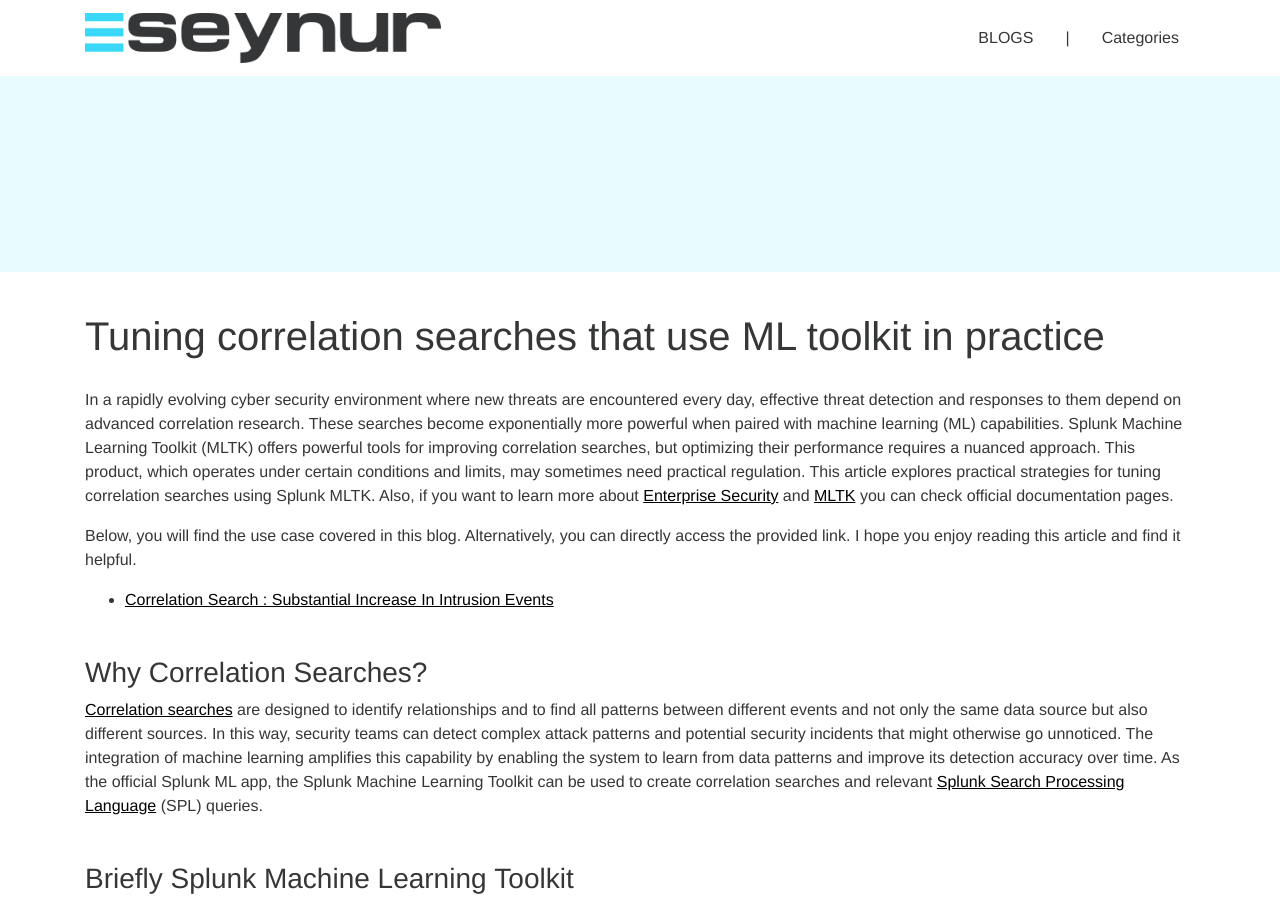
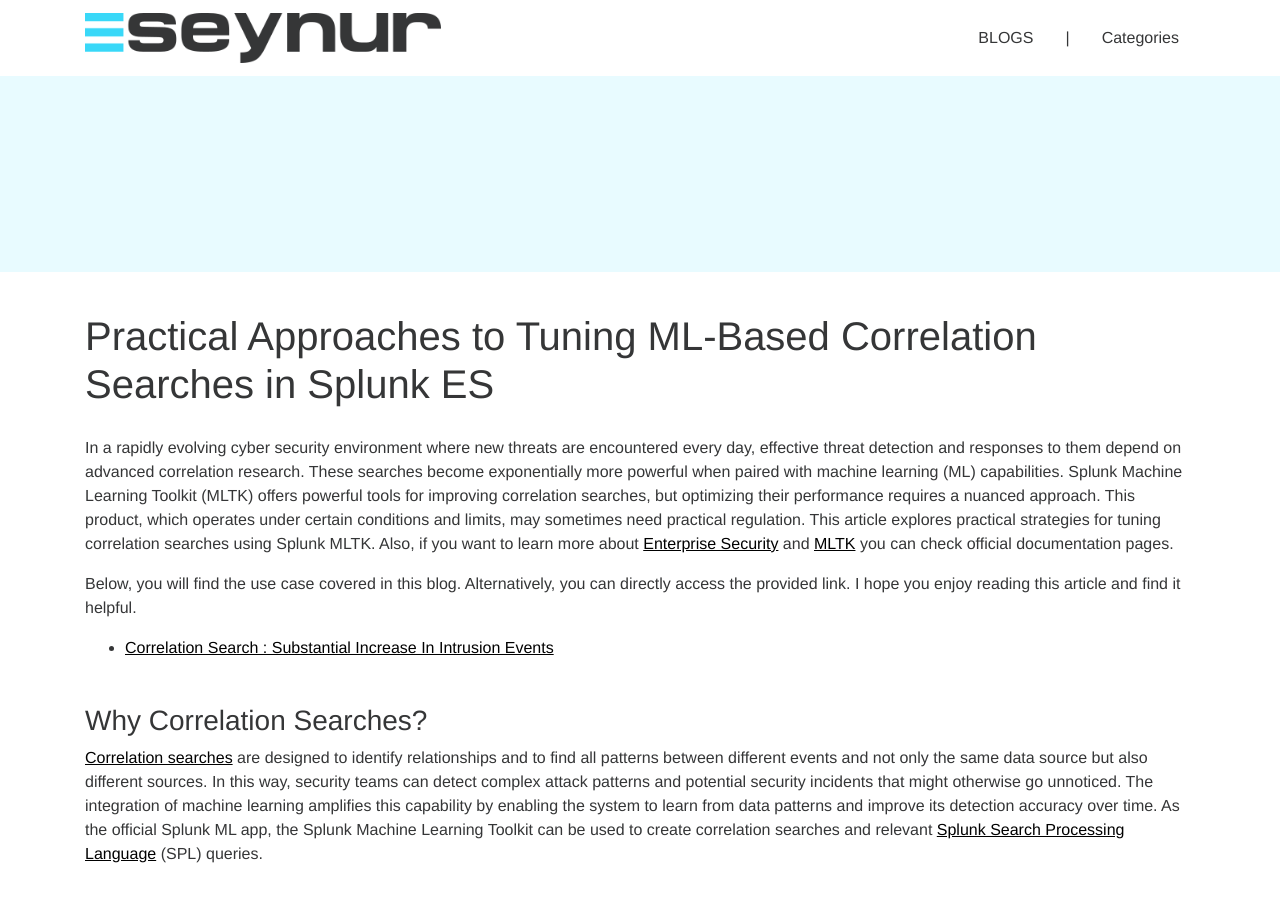
Before and after one commit to seynur/blog, a Jekyll site: the page built from _posts/2024-07-18-tuning-correlation-searches-that-use-ML-toolkit-in-practice.md, in a window 1280 px wide and 900 px high. Built offline with Jekyll 4.4.1, drawn with Linux system fonts in a browser that asks for light colours; nearby versions of some CDN libraries.

Commit message:
Rename as "Practical Approaches to Tuning ML-Based Correlation Searches in Splunk ES"

```diff
--- a/_posts/2024-07-18-tuning-correlation-searches-that-use-ML-toolkit-in-practice.md
+++ b/_posts/2024-07-18-tuning-correlation-searches-that-use-ML-toolkit-in-practice.md
@@ -1,6 +1,6 @@
 ---
 layout: default
-title: "Tuning correlation searches that use ML toolkit in practice"
+title: "Practical Approaches to Tuning ML-Based Correlation Searches in Splunk ES"
 summary: "This study aims to ensure that the correlation rules are effectively implemented using MLTK in practice without any errors."
 author: Öykü Can Şimşir
 image: /assets/img/blog/2024-07-18-MLTK-scheme.webp
@@ -10,7 +10,7 @@
 
 ---
 
-# Tuning correlation searches that use ML toolkit in practice
+# Practical Approaches to Tuning ML-Based Correlation Searches in Splunk ES
 
 In a rapidly evolving cyber security environment where new threats are encountered every day, effective threat detection and responses to them depend on advanced correlation research. These searches become exponentially more powerful when paired with machine learning (ML) capabilities. Splunk Machine Learning Toolkit (MLTK) offers powerful tools for improving correlation searches, but optimizing their performance requires a nuanced approach. This product, which operates under certain conditions and limits, may sometimes need practical regulation. This article explores practical strategies for tuning correlation searches using Splunk MLTK. Also, if you want to learn more about [Enterprise Security](https://docs.splunk.com/Documentation/ES/7.3.2/User/Overview) and [MLTK](https://docs.splunk.com/Documentation/MLApp/5.4.1/User/AboutMLTK) you can check official documentation pages.
 
```
